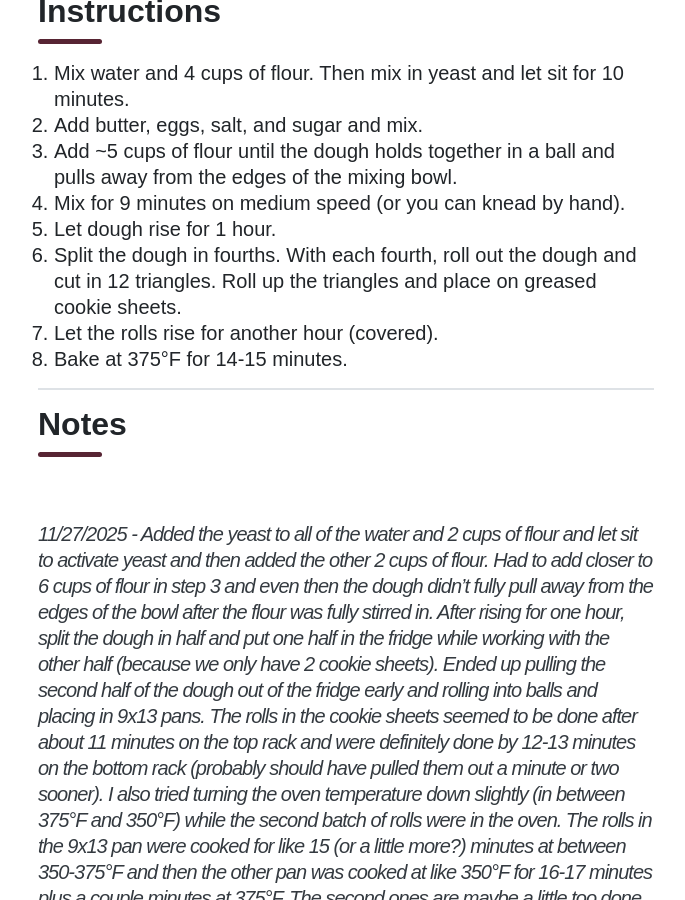
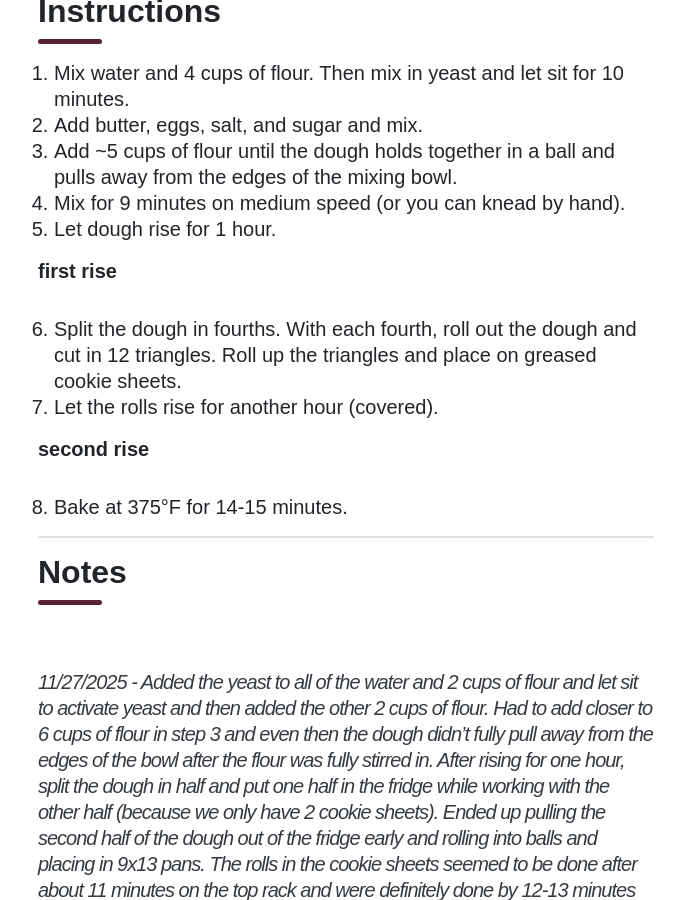
Before and after one commit to sfb1996/cookbook, a Jekyll site: the page built from _recipes/cias-rolls.md, in a window 1280 px wide and 900 px high, scrolled down 591 px. Shown: the whole window, without its empty margins (294-979 px from the left). Built offline with Jekyll 4.4.1, drawn with Linux system fonts in a browser that asks for light colours.

Commit message:
Update cias-rolls.md

```diff
--- a/_recipes/cias-rolls.md
+++ b/_recipes/cias-rolls.md
@@ -29,8 +29,16 @@ tags: ['bread', 'cinnamon rolls']
 3. Add ~5 cups of flour until the dough holds together in a ball and pulls away from the edges of the mixing bowl.
 4. Mix for 9 minutes on medium speed (or you can knead by hand).
 5. Let dough rise for 1 hour.
+
+**first rise**
+
+{:start="6"}
 6. Split the dough in fourths. With each fourth, roll out the dough and cut in 12 triangles. Roll up the triangles and place on greased cookie sheets.
 7. Let the rolls rise for another hour (covered).
+
+**second rise**
+
+{:start="8"}
 8. Bake at 375°F for 14-15 minutes.
 
 ---
```
